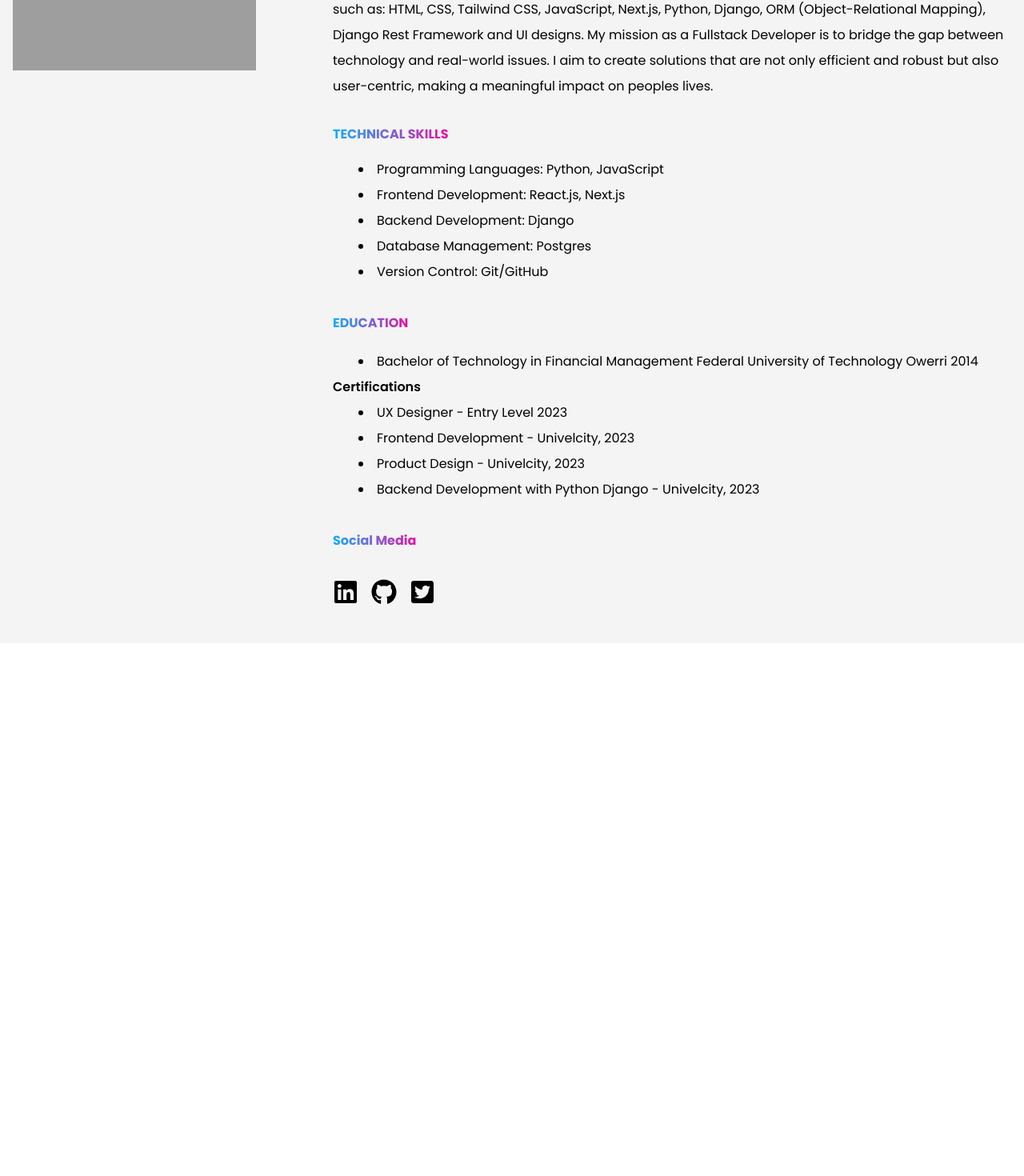
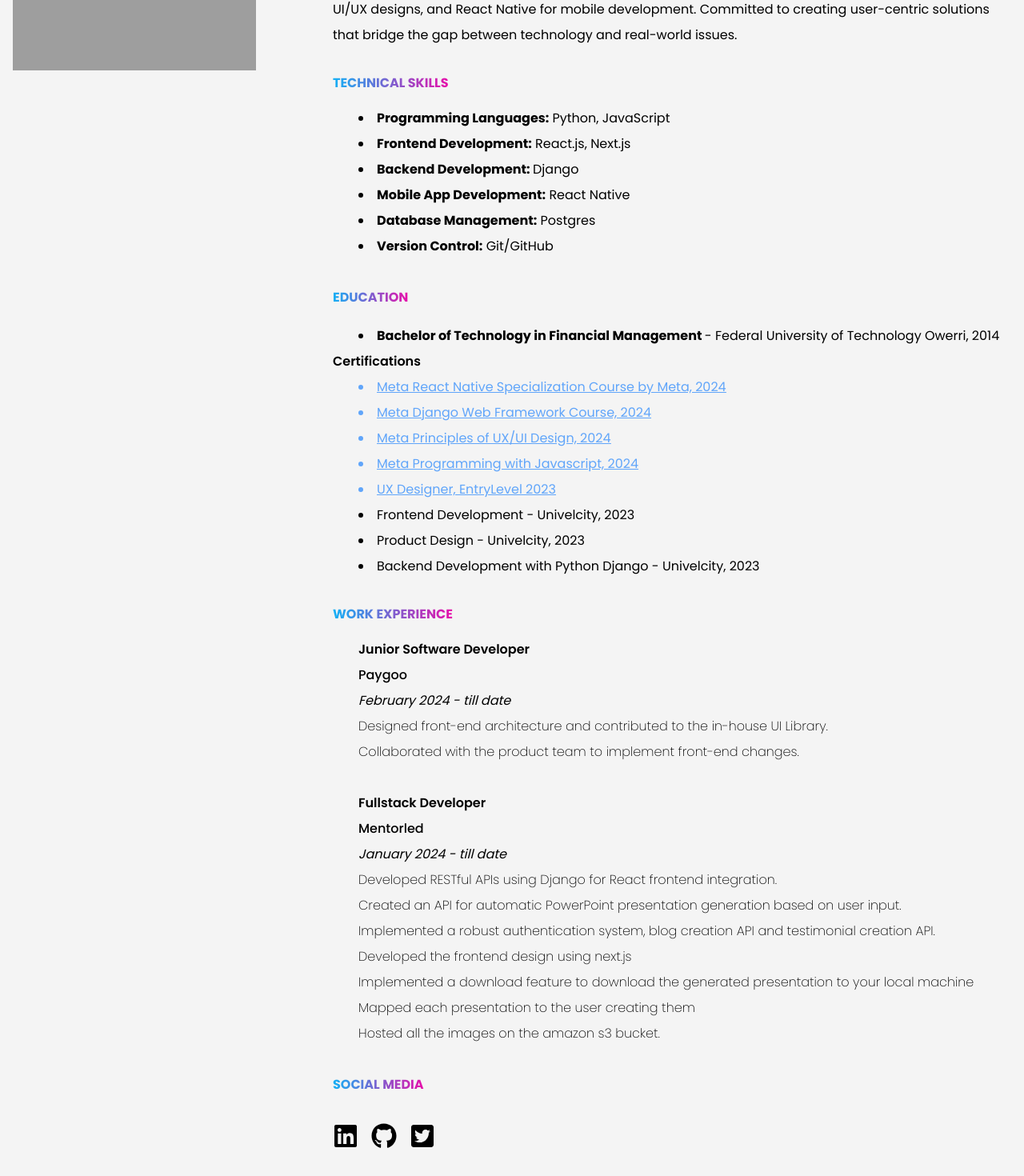
Before and after one commit to bensonibeabuchi/portfolio, a Next.js app: page /about in a window 1280 px wide. Shown: the part 428-1898 px from the top of the page at 80% size. Before the commit the page ends 1232 px from the top, so only its background shows below. Built offline with nearby package versions, Linux system fonts and the light colour scheme; grey boxes are pictures that could not be loaded.

Commit message:
updated about

```diff
--- a/src/app/about/page.jsx
+++ b/src/app/about/page.jsx
@@ -19,35 +19,81 @@
               <div className="md:ml-16">
                 <div className="my-8 space-y-4">
                   <h2 className="font-bold bg-clip-text text-transparent bg-gradient-to-r from-[#13B0F5] to-[#E70FAA] inline-block">PROFESSIONAL SUMMARY</h2>
-                  <p className="leading-loose">A passionate Fullstack Developer with a relentless drive for solving complex problems through technology. My versatile skill set includes proficiency in a wide array of programming languages and frameworks, such as: HTML, CSS, Tailwind CSS, JavaScript, Next.js, Python, Django, ORM (Object-Relational Mapping), Django Rest Framework and UI designs. My mission as a Fullstack Developer is to bridge the gap between technology and real-world issues. I aim to create solutions that are not only efficient and robust but also user-centric, making a meaningful impact on peoples lives.</p>
+                  <p className="leading-loose">A Fullstack Developer with a passion for solving complex problems through technology, specializing in HTML, CSS, Tailwind CSS, JavaScript, React.js, Next.js, Python, Django, ORM, Django Rest Framework, Figma, UI/UX designs, and React Native for mobile development. Committed to creating user-centric solutions that bridge the gap between technology and real-world issues.</p>
                 </div>
+
+
+                {/* TECHNICAL SKILLS  */}
                 <div className="my-8 space-y-4">
                   <h2 className="font-bold bg-clip-text text-transparent bg-gradient-to-r from-[#13B0F5] to-[#E70FAA] inline-block">TECHNICAL SKILLS</h2>
                   <div className="indent-8 leading-loose">
                     <div className="">
-                      <li className="">Programming Languages: Python, JavaScript</li>
-                      <li>Frontend Development: React.js, Next.js</li>
-                      <li>Backend Development: Django</li>
-                      <li>Database Management: Postgres</li>
-                      <li>Version Control: Git/GitHub</li>
+                      <li className=""> <span className="font-bold">Programming Languages:</span> Python, JavaScript</li>
+                      <li> <span className="font-bold">Frontend Development:</span> React.js, Next.js</li>
+                      <li><span className="font-bold"> Backend Development: </span> Django</li>
+                      <li><span className="font-bold">Mobile App Development:</span> React Native</li>
+                      <li><span className="font-bold">Database Management:</span> Postgres</li>
+                      <li><span className="font-bold">Version Control:</span> Git/GitHub</li>
                     </div>
                   </div>
                 </div>
+
+                {/* EDUCATION  */}
                 <div className="my-8 space-y-4 leading-loose">
                   <h2 className="font-bold bg-clip-text text-transparent bg-gradient-to-r from-[#13B0F5] to-[#E70FAA] inline-block">EDUCATION</h2>
                   <div>
-                    <li className="indent-8">Bachelor of Technology in Financial Management Federal University of Technology Owerri 2014</li>
+                    <li className="indent-8"> <span className="font-bold"> Bachelor of Technology in Financial Management </span> - Federal University of Technology Owerri, 2014</li>
                     <p className="font-semibold">Certifications</p>
                     <div className="indent-8">
-                      <li>UX Designer - Entry Level 2023</li>
+                      <li className="text-blue-400 hover:cursor-pointer underline"> <a href="https://coursera.org/verify/specialization/DND6JKVHC4DL" target="_blank">Meta React Native Specialization Course by Meta, 2024</a> </li>
+                      <li className="text-blue-400 hover:cursor-pointer underline"> <a href="https://coursera.org/verify/UEGCUQL347YU" target="_blank">Meta Django Web Framework Course, 2024</a> </li>
+                      <li className="text-blue-400 hover:cursor-pointer underline"> <a href="https://coursera.org/verify/B9QKXL3XDFR6" target="_blank">Meta Principles of UX/UI Design, 2024</a> </li>
+                      <li className="text-blue-400 hover:cursor-pointer underline"> <a href="https://coursera.org/verify/XFXWU89QXTKE" target="_blank">Meta Programming with Javascript, 2024</a> </li>
+                      <li className="text-blue-400 hover:cursor-pointer underline"> <a href="https://entrylevel-public.s3.amazonaws.com/certificate/3f59ede6-c7b4-419c-a4ac-8c3201c00a56/b4a61a59-510a-4b78-a9db-52e4710f282a_cert.pdf" target="_blank">UX Designer, EntryLevel 2023</a> </li>
                       <li>Frontend Development - Univelcity, 2023 </li>
                       <li>Product Design - Univelcity, 2023 </li>
                       <li>Backend Development with Python Django - Univelcity, 2023</li>
                     </div>
                   </div>
                 </div>
+
+                {/* WORK EXPERIENCE  */}
+
+                <div className="my-8 space-y-4">
+                  <h2 className="font-bold bg-clip-text text-transparent bg-gradient-to-r from-[#13B0F5] to-[#E70FAA] inline-block">WORK EXPERIENCE</h2>
+                  <div className="indent-8 leading-loose">
+                    <div className="">
+                      <p className="font-semibold">Junior Software Developer</p>
+                      <p className="font-medium">Paygoo</p>
+                      <p className="italic">February 2024 - till date</p>
+                      <ul className="font-extralight">
+                        <li>Designed front-end architecture and contributed to the in-house UI Library.</li>
+                        <li>Collaborated with the product team to implement front-end changes.</li>
+
+                      </ul>
+                    </div>
+
+                    <div className="mt-8">
+                      <p className="font-semibold">Fullstack Developer</p>
+                      <p className="font-medium">Mentorled</p>
+                      <p className="italic">January 2024 - till date</p>
+                      <ul className="font-extralight">
+                        <li>Developed RESTful APIs using Django for React frontend integration.</li>
+                        <li>Created an API for automatic PowerPoint presentation generation based on user input.</li>
+                        <li>Implemented a robust authentication system, blog creation API and testimonial creation API.</li>
+                        <li>Developed the frontend design using next.js</li>
+                        <li>Implemented a download feature to download the generated presentation to your local machine</li>
+                        <li>Mapped each presentation to the user creating them</li>
+                        <li>Hosted all the images on the amazon s3 bucket.</li>
+
+                      </ul>
+                    </div>
+                  </div>
+                </div>
+
+                {/* SOCIAL MEDIA  */}
                 <div className="my-8 space-y-4 leading-loose">
-                  <h2 className="font-bold bg-clip-text text-transparent bg-gradient-to-r from-[#13B0F5] to-[#E70FAA] inline-block">Social Media</h2>
+                  <h2 className="font-bold bg-clip-text text-transparent bg-gradient-to-r from-[#13B0F5] to-[#E70FAA] inline-block">SOCIAL MEDIA</h2>
                   <div>
                     <div className="flex gap-4">
                       <Link href="https://www.linkedin.com/in/bensonibeabuchi/" target="_blank">
@@ -56,7 +102,7 @@
                       <Link href="https://github.com/bensonibeabuchi" target="_blank">
                         <FaGithub className="h-8 w-8 mt-4" />
                       </Link>
-                      <Link href="https://twitter.com/BensonIbeabuchi" target="_blank">
+                      <Link href="https://twitter.com/bensonIbeabuchi" target="_blank">
                         <FaTwitterSquare className="h-8 w-8 mt-4" />
                       </Link>
                     </div>
```
